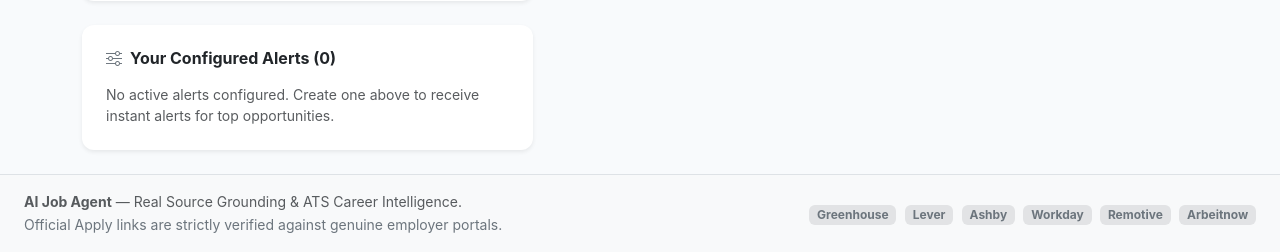
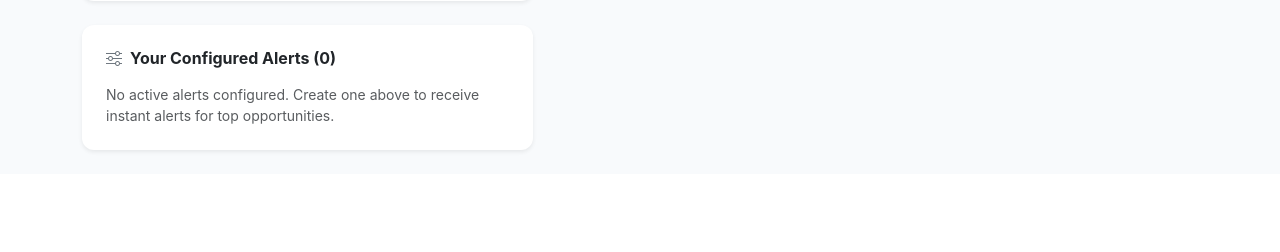
Before and after one commit to Vishnu-Sai-bit/MockAI-Career-Agent, a Flask app: page /alerts in a window 1280 px wide. Shown: the part 724-976 px from the top of the page. After the commit the page ends 877 px from the top, so only its background shows below. Run offline with Flask 3, Linux system fonts and the light colour scheme; the visitor is signed in with stand-in values (Sample User, id 1); data that the repository does not hold is empty.

Commit message:
Remove footer banner with platform tags from base layout

```diff
--- a/templates/base.html
+++ b/templates/base.html
@@ -327,27 +327,7 @@
             {% block content %}{% endblock %}
         </main>
 
-        {% if request.endpoint != 'dashboard.index' %}
-        <!-- Footer -->
-        <footer class="py-3 border-top mt-auto bg-body-tertiary">
-            <div class="container-fluid px-3 px-lg-4 text-center">
-                <div class="row align-items-center gy-2">
-                    <div class="col-md-6 text-md-start">
-                        <p class="mb-0 small text-body-secondary"><strong>AI Job Agent</strong> — Real Source Grounding & ATS Career Intelligence.</p>
-                        <small class="text-secondary">Official Apply links are strictly verified against genuine employer portals.</small>
-                    </div>
-                    <div class="col-md-6 text-md-end">
-                        <span class="badge bg-secondary-subtle text-secondary me-1">Greenhouse</span>
-                        <span class="badge bg-secondary-subtle text-secondary me-1">Lever</span>
-                        <span class="badge bg-secondary-subtle text-secondary me-1">Ashby</span>
-                        <span class="badge bg-secondary-subtle text-secondary me-1">Workday</span>
-                        <span class="badge bg-secondary-subtle text-secondary me-1">Remotive</span>
-                        <span class="badge bg-secondary-subtle text-secondary">Arbeitnow</span>
-                    </div>
-                </div>
-            </div>
-        </footer>
-        {% endif %}
+
     </div>
 
     <!-- Bootstrap 5 JS Bundle -->
```
